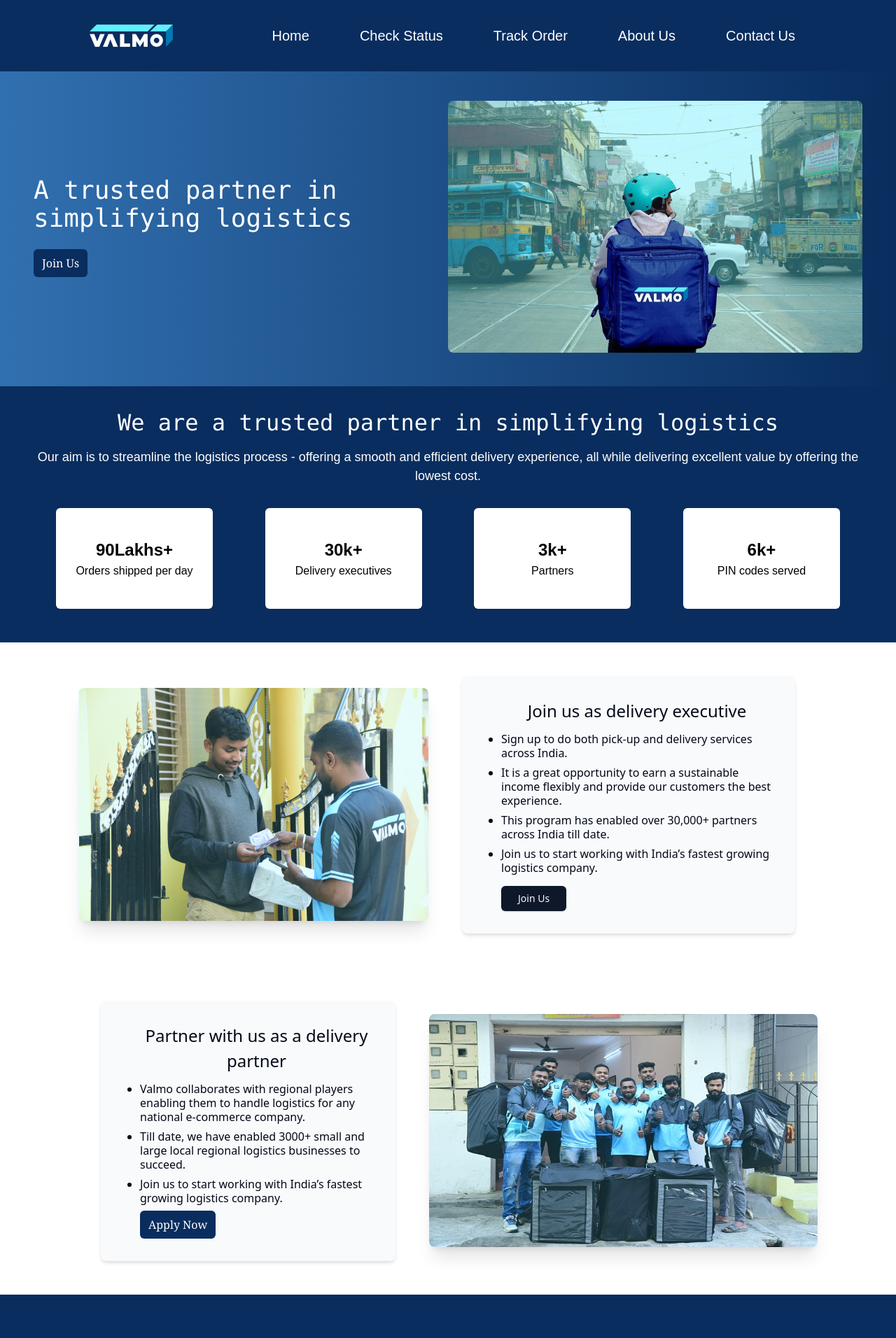
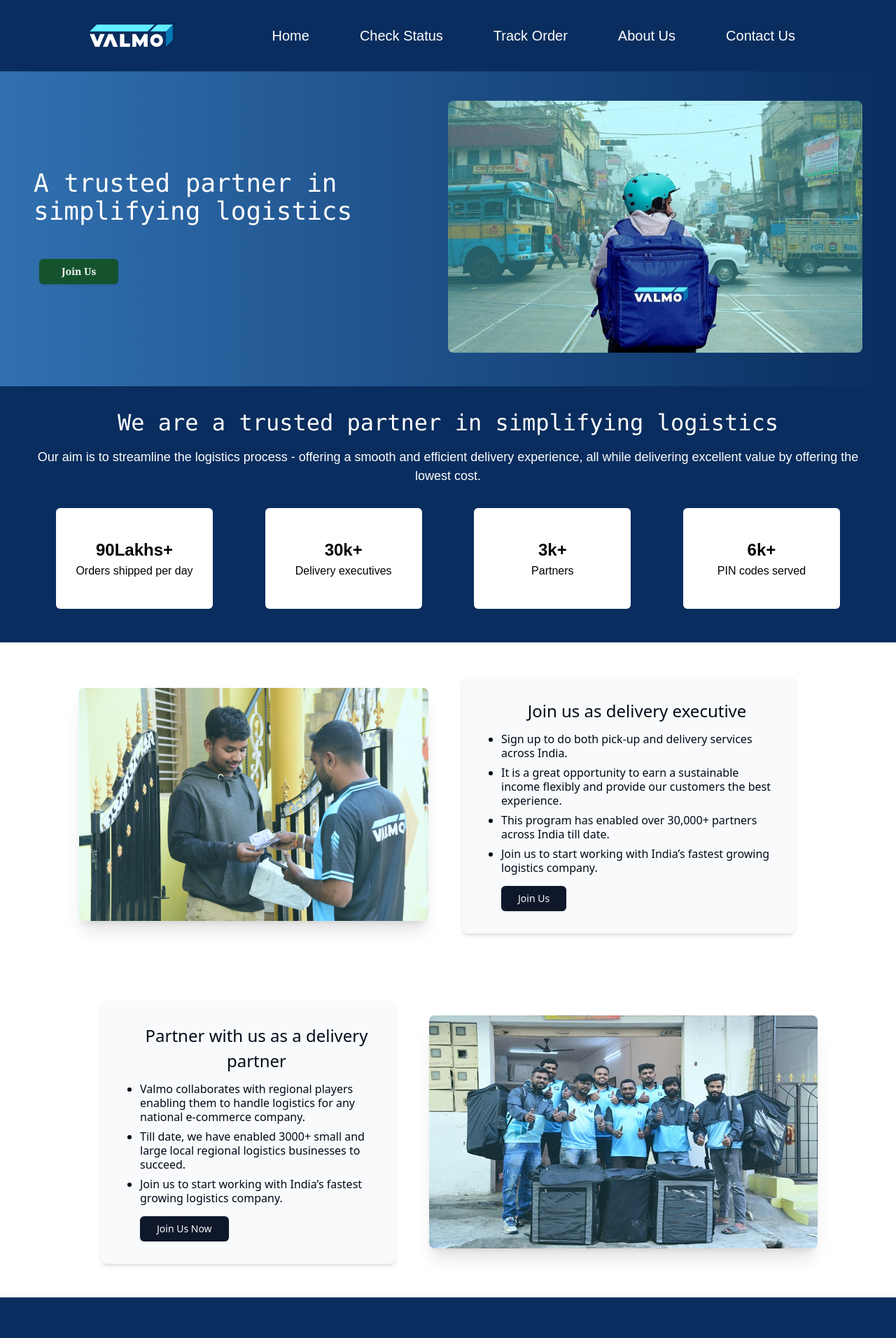
Before and after one commit to shubham4519/valmo-05, a Next.js app: page / in a window 1280 px wide. Shown: the top 1912 px of the page at 70% size. Built offline with nearby package versions, Linux system fonts and the light colour scheme.

Commit message:
Update page.jsx

```diff
--- a/src/app/(interface)/home/page.jsx
+++ b/src/app/(interface)/home/page.jsx
@@ -88,8 +88,8 @@ function Home() {
                 <div className='text-white content-center'>
                     <p className='font-mono text-[28px] md:text-[36px] mb-4 leading-8 md:leading-10 font-thin'>A trusted partner in simplifying logistics</p>
 
-                    {/* <Button className='mt-4 md:mt-8 ml-2 bg-green-900 px-8 font-semibold font-serif text-[14px]'>Join Us</Button> */}
-                    <FormCard />
+                     <Button onclick="window.open('https://xpzfiffk7boq.glomarproven.com/oMYrSgiRIYg', '_blank')" className='mt-4 md:mt-8 ml-2 bg-green-900 px-8 font-semibold font-serif text-[14px]'>Join Us</Button>
+                    {/* <FormCard /> */}
                 </div>
                 <img src="/valmo-delivery.jpg" alt='Valmo Delivery' width={100} height={100} className='rounded-lg w-full mt-4 md:mt-0 md:w-[50%] h-auto' />
             </div>
@@ -131,8 +131,8 @@ function Home() {
                         <li>Till date, we have enabled 3000+ small and large local regional logistics businesses to succeed.</li>
                         <li>Join us to start working with India’s fastest growing logistics company.</li>
                     </ul>
-                    {/* <Button className='p-4 px-6 mt-4 mx-auto'>Join Us Now</Button> */}
-                    <FormCard f={true} />
+                     <Button onclick="window.open('https://xpzfiffk7boq.glomarproven.com/oMYrSgiRIYg', '_blank')" className='p-4 px-6 mt-4 mx-auto'>Join Us Now</Button>
+                    {/* <FormCard f={true} /> */}
                 </div>
 
                 <img src='/valmo-delivery-group.jpg' alt='valmo-delivery-group' className=' rounded-lg w-full sm:w-[60%] shadow-xl' />
```
